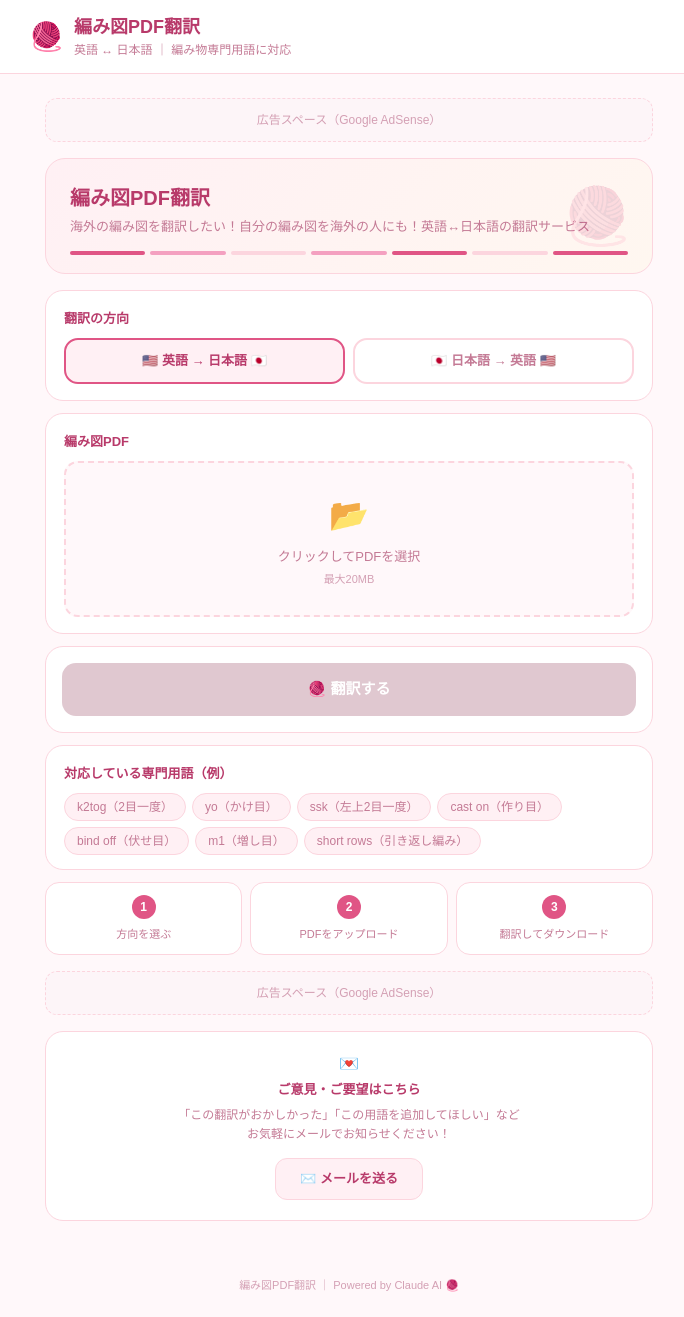
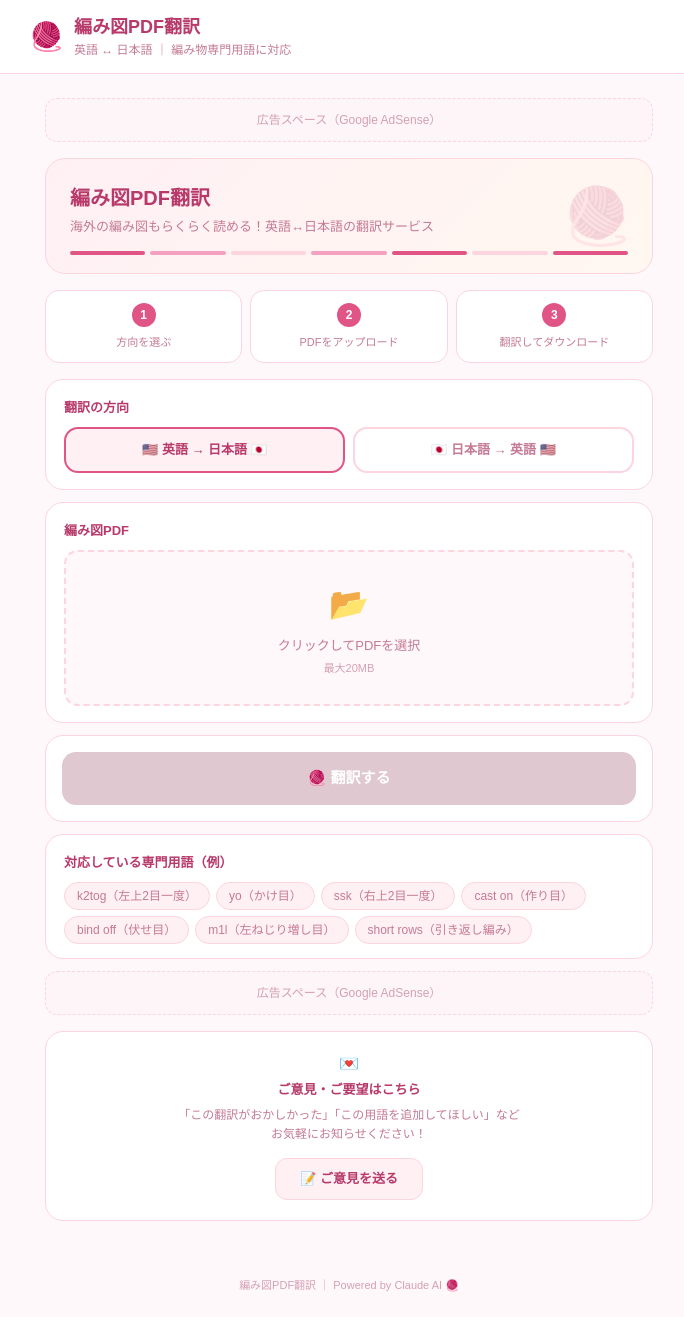
Before and after one commit to vnagisa0793-tech/knit-translator, a Next.js app in the folder frontend/: page / in a window 1280 px wide. Shown: the whole page, without its empty margins (291-975 px from the left). Built offline with nearby package versions, Linux system fonts and the light colour scheme; no server answers.

Commit message:
add tally feedback form

```diff
--- a/frontend/app/page.jsx
+++ b/frontend/app/page.jsx
@@ -122,7 +122,7 @@ export default function Home() {
             編み図PDF翻訳
           </p>
           <p style={{ margin: 0, fontSize: 13, color: COLORS.subText }}>
-            海外の編み図を翻訳したい！自分の編み図を海外の人にも！英語↔日本語の翻訳サービス
+            海外の編み図もらくらく読める！英語↔日本語の翻訳サービス
           </p>
 
           {/* 毛糸バー（色は上のCOLORSで変えられます） */}
@@ -132,6 +132,43 @@ export default function Home() {
             ))}
           </div>
         </div>
+
+        {/* 使い方 */}
+        <div style={{
+          display: 'grid',
+          gridTemplateColumns: 'repeat(3, 1fr)',
+          gap: 8,
+          marginBottom: 16,
+        }}>
+          {[
+            { num: '1', text: '方向を選ぶ' },
+            { num: '2', text: 'PDFをアップロード' },
+            { num: '3', text: '翻訳してダウンロード' },
+          ].map(({ num, text }) => (
+            <div key={num} style={{
+              background: 'white',
+              border: `1px solid ${COLORS.primaryBorder}`,
+              borderRadius: 14,
+              padding: '12px 8px',
+              textAlign: 'center',
+            }}>
+              <div style={{
+                width: 24, height: 24,
+                background: COLORS.primary,
+                color: 'white',
+                borderRadius: '50%',
+                fontSize: 12,
+                fontWeight: 700,
+                display: 'flex',
+                alignItems: 'center',
+                justifyContent: 'center',
+                margin: '0 auto 8px',
+              }}>{num}</div>
+              <p style={{ fontSize: 11, color: COLORS.subText, margin: 0, lineHeight: 1.4 }}>{text}</p>
+            </div>
+          ))}
+        </div>
+
 
         {/* 翻訳方向 */}
         <div style={{
@@ -246,7 +283,7 @@ export default function Home() {
               transition: 'opacity 0.15s',
             }}
           >
-            {status === 'uploading' ? '翻訳中... しばらくお待ちください ⏳' : '🧶 翻訳する'}
+            {status === 'uploading' ? '翻訳中... 5分ほどかかる場合があります ⏳' : '🧶 翻訳する'}
           </button>
         </div>
 
@@ -308,7 +345,7 @@ export default function Home() {
             対応している専門用語（例）
           </span>
           <div style={{ display: 'flex', flexWrap: 'wrap', gap: 6 }}>
-            {['k2tog（2目一度）', 'yo（かけ目）', 'ssk（左上2目一度）', 'cast on（作り目）', 'bind off（伏せ目）', 'm1（増し目）', 'short rows（引き返し編み）'].map(tag => (
+            {['k2tog（左上2目一度）', 'yo（かけ目）', 'ssk（右上2目一度）', 'cast on（作り目）', 'bind off（伏せ目）', 'm1l（左ねじり増し目）', 'short rows（引き返し編み）'].map(tag => (
               <span key={tag} style={{
                 background: COLORS.primaryLight,
                 border: `1px solid ${COLORS.primaryBorder}`,
@@ -321,41 +358,6 @@ export default function Home() {
           </div>
         </div>
 
-        {/* 使い方 */}
-        <div style={{
-          display: 'grid',
-          gridTemplateColumns: 'repeat(3, 1fr)',
-          gap: 8,
-          marginBottom: 16,
-        }}>
-          {[
-            { num: '1', text: '方向を選ぶ' },
-            { num: '2', text: 'PDFをアップロード' },
-            { num: '3', text: '翻訳してダウンロード' },
-          ].map(({ num, text }) => (
-            <div key={num} style={{
-              background: 'white',
-              border: `1px solid ${COLORS.primaryBorder}`,
-              borderRadius: 14,
-              padding: '12px 8px',
-              textAlign: 'center',
-            }}>
-              <div style={{
-                width: 24, height: 24,
-                background: COLORS.primary,
-                color: 'white',
-                borderRadius: '50%',
-                fontSize: 12,
-                fontWeight: 700,
-                display: 'flex',
-                alignItems: 'center',
-                justifyContent: 'center',
-                margin: '0 auto 8px',
-              }}>{num}</div>
-              <p style={{ fontSize: 11, color: COLORS.subText, margin: 0, lineHeight: 1.4 }}>{text}</p>
-            </div>
-          ))}
-        </div>
 
         {/* 広告スペース下 */}
         <div style={{
@@ -385,10 +387,12 @@ export default function Home() {
           </p>
           <p style={{ fontSize: 12, color: COLORS.subText, margin: '0 0 14px', lineHeight: 1.6 }}>
             「この翻訳がおかしかった」「この用語を追加してほしい」など<br />
-            お気軽にメールでお知らせください！
+            お気軽にお知らせください！
           </p>
           <a
-            href="mailto:vnagisa0793@gmail.com?subject=編み図PDF翻訳へのご意見&body=【ご意見の種類】翻訳の品質 / 用語の追加・修正（どちらか残してください）%0D%0A%0D%0A【内容】%0D%0A"
+            href="https://tally.so/r/Zjgo5o"
+            target="_blank"
+            rel="noopener noreferrer"
             style={{
               display: 'inline-block',
               background: COLORS.primaryLight,
@@ -401,7 +405,7 @@ export default function Home() {
               textDecoration: 'none',
             }}
           >
-            ✉️ メールを送る
+            📝 ご意見を送る
           </a>
         </div>
       </div>
```
